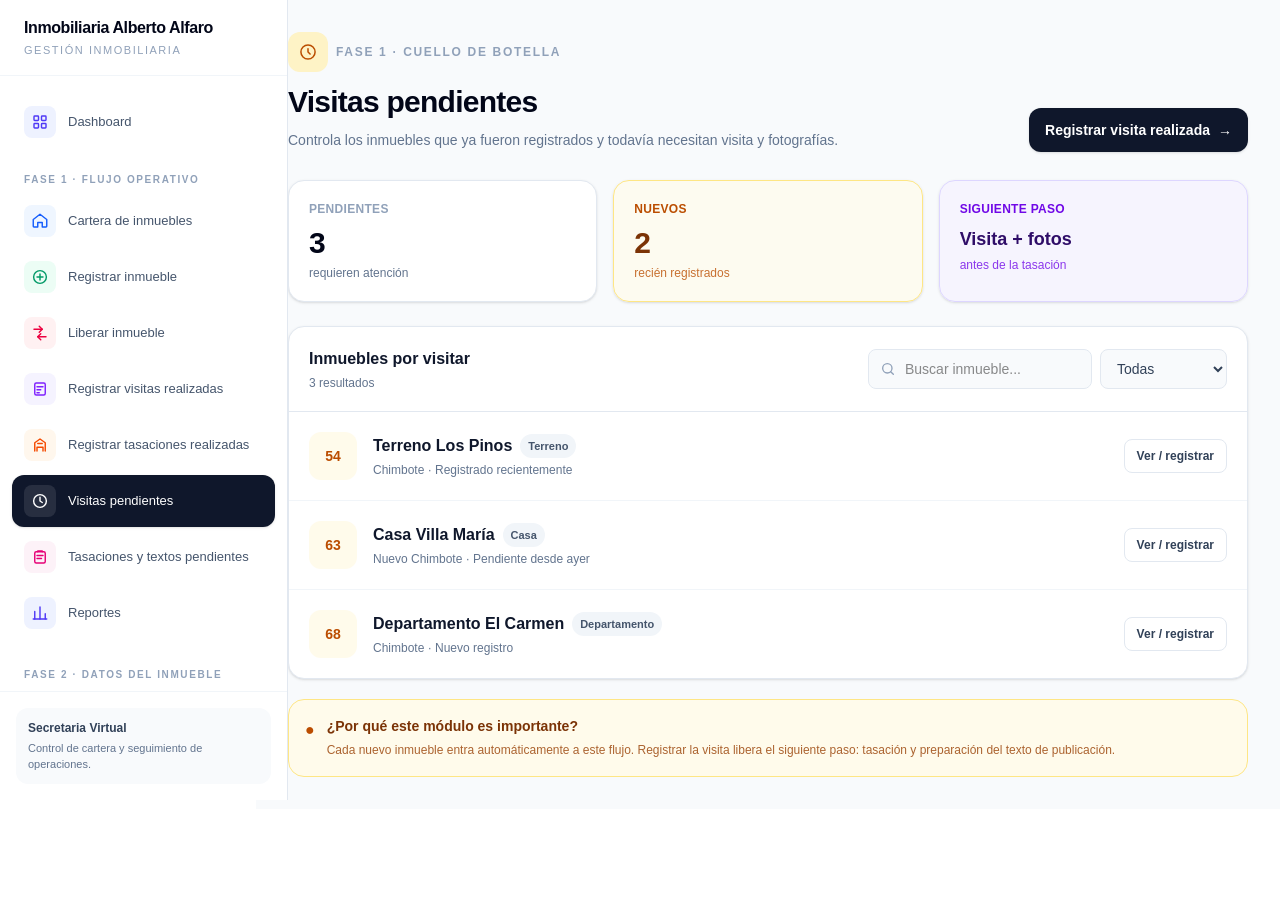
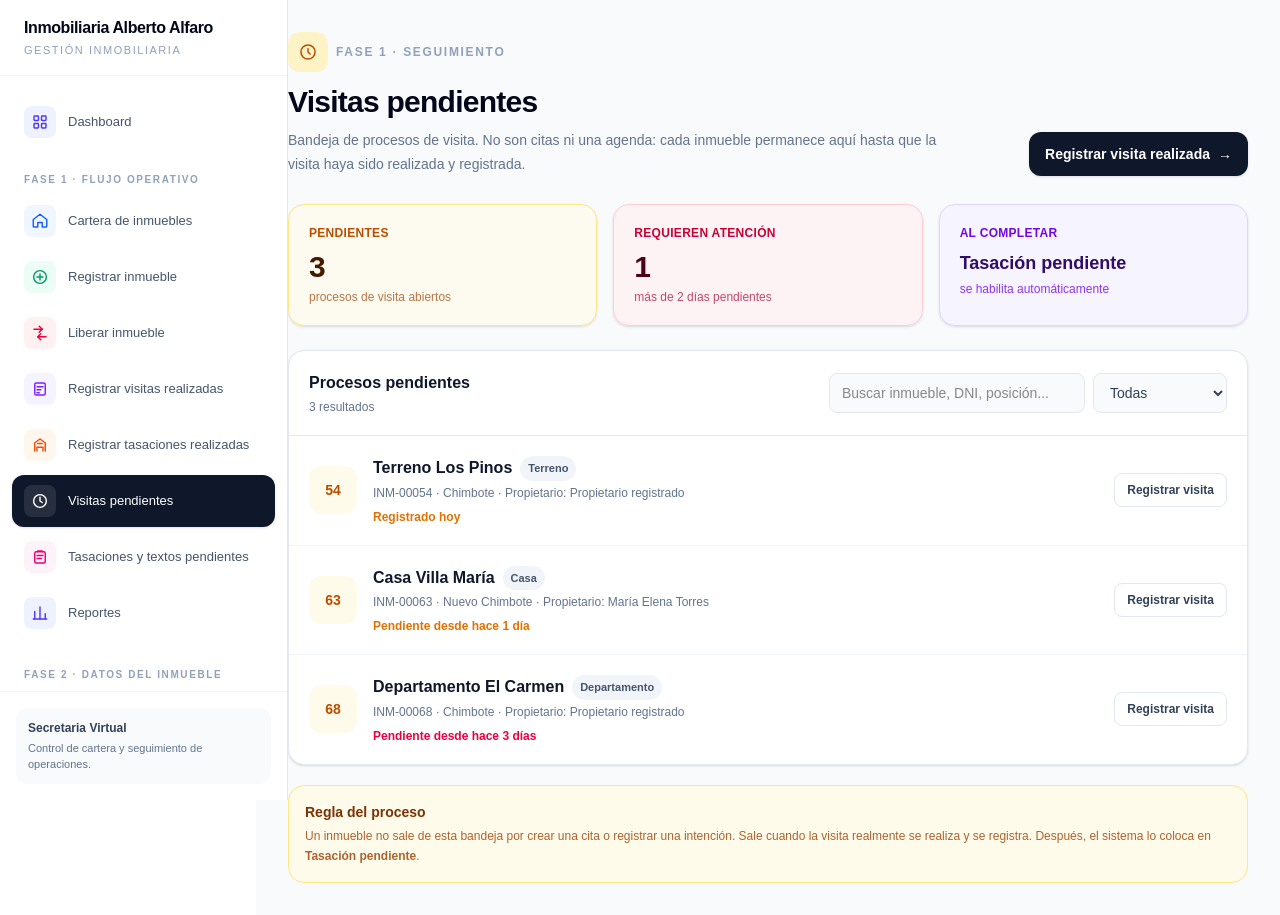
Before and after one commit to cpumaricramoori01-projx/inmobiliaria-alfaro, a Next.js app: page /visitas-pendientes in a window 1280 px wide. Before the commit the page ends 809 px from the top, so only its background shows below. Built offline with nearby package versions, Linux system fonts and the light colour scheme.

Commit message:
Refactorizar bandeja de visitas pendientes

```diff
--- a/app/visitas-pendientes/page.tsx
+++ b/app/visitas-pendientes/page.tsx
@@ -4,18 +4,19 @@ import Link from "next/link";
 import { useMemo, useState } from "react";
 
 type VisitaPendiente = {
+  id: string;
   posicion: string;
   nombre: string;
   ubicacion: string;
-  espera: string;
   dias: number;
   tipo: string;
+  propietario: string;
 };
 
 const items: VisitaPendiente[] = [
-  { posicion: "54", nombre: "Terreno Los Pinos", ubicacion: "Chimbote", espera: "Registrado recientemente", dias: 0, tipo: "Terreno" },
-  { posicion: "63", nombre: "Casa Villa María", ubicacion: "Nuevo Chimbote", espera: "Pendiente desde ayer", dias: 1, tipo: "Casa" },
-  { posicion: "68", nombre: "Departamento El Carmen", ubicacion: "Chimbote", espera: "Nuevo registro", dias: 0, tipo: "Departamento" },
+  { id: "INM-00054", posicion: "54", nombre: "Terreno Los Pinos", ubicacion: "Chimbote", dias: 0, tipo: "Terreno", propietario: "Propietario registrado" },
+  { id: "INM-00063", posicion: "63", nombre: "Casa Villa María", ubicacion: "Nuevo Chimbote", dias: 1, tipo: "Casa", propietario: "María Elena Torres" },
+  { id: "INM-00068", posicion: "68", nombre: "Departamento El Carmen", ubicacion: "Chimbote", dias: 3, tipo: "Departamento", propietario: "Propietario registrado" },
 ];
 
 export default function Page() {
@@ -24,18 +25,20 @@ export default function Page() {
 
   const filtrados = useMemo(() => {
     const texto = busqueda.toLowerCase().trim();
-
     return items.filter((item) => {
       const coincideTexto =
         !texto ||
+        item.id.toLowerCase().includes(texto) ||
         item.nombre.toLowerCase().includes(texto) ||
         item.ubicacion.toLowerCase().includes(texto) ||
-        item.posicion.includes(texto);
+        item.posicion.includes(texto) ||
+        item.propietario.toLowerCase().includes(texto);
 
       const coincideFiltro =
         filtro === "Todas" ||
         (filtro === "Hoy" && item.dias === 0) ||
-        (filtro === "Más de 1 día" && item.dias > 0);
+        (filtro === "1-2 días" && item.dias >= 1 && item.dias <= 2) ||
+        (filtro === "Más de 2 días" && item.dias > 2);
 
       return coincideTexto && coincideFiltro;
     });
@@ -44,126 +47,57 @@ export default function Page() {
   return (
     <main className="min-h-screen bg-slate-50 p-5 lg:p-8">
       <div className="mx-auto max-w-6xl">
-        <div className="flex flex-col gap-5 lg:flex-row lg:items-end lg:justify-between">
+        <header className="flex flex-col gap-5 lg:flex-row lg:items-end lg:justify-between">
           <div>
             <div className="flex items-center gap-2">
               <span className="flex h-10 w-10 items-center justify-center rounded-xl bg-amber-100 text-amber-700">
-                <svg viewBox="0 0 24 24" fill="none" className="h-5 w-5" stroke="currentColor" strokeWidth="1.8">
-                  <path d="M12 8v4l2.5 2.5" strokeLinecap="round" />
-                  <circle cx="12" cy="12" r="8.5" />
-                </svg>
+                <svg viewBox="0 0 24 24" fill="none" className="h-5 w-5" stroke="currentColor" strokeWidth="1.8"><path d="M12 8v4l2.5 2.5" strokeLinecap="round" /><circle cx="12" cy="12" r="8.5" /></svg>
               </span>
-              <p className="text-xs font-bold uppercase tracking-[.14em] text-slate-400">Fase 1 · Cuello de botella</p>
+              <p className="text-xs font-bold uppercase tracking-[.14em] text-slate-400">Fase 1 · Seguimiento</p>
             </div>
             <h1 className="mt-3 text-3xl font-bold tracking-tight text-slate-950">Visitas pendientes</h1>
-            <p className="mt-2 max-w-2xl text-sm leading-6 text-slate-500">
-              Controla los inmuebles que ya fueron registrados y todavía necesitan visita y fotografías.
-            </p>
+            <p className="mt-2 max-w-2xl text-sm leading-6 text-slate-500">Bandeja de procesos de visita. No son citas ni una agenda: cada inmueble permanece aquí hasta que la visita haya sido realizada y registrada.</p>
           </div>
+          <Link href="/registrar-visitas" className="inline-flex items-center justify-center gap-2 rounded-xl bg-slate-900 px-4 py-3 text-sm font-semibold text-white shadow-sm transition hover:bg-slate-800">Registrar visita realizada <span aria-hidden>→</span></Link>
+        </header>
 
-          <Link
-            href="/registrar-visitas"
-            className="inline-flex items-center justify-center gap-2 rounded-xl bg-slate-900 px-4 py-3 text-sm font-semibold text-white shadow-sm transition hover:bg-slate-800"
-          >
-            Registrar visita realizada
-            <span aria-hidden>→</span>
-          </Link>
-        </div>
-
-        <div className="mt-7 grid gap-4 sm:grid-cols-3">
-          <div className="rounded-2xl border border-slate-200 bg-white p-5 shadow-sm">
-            <p className="text-xs font-semibold uppercase tracking-wide text-slate-400">Pendientes</p>
-            <p className="mt-2 text-3xl font-bold text-slate-950">{items.length}</p>
-            <p className="mt-1 text-xs text-slate-500">requieren atención</p>
-          </div>
-          <div className="rounded-2xl border border-amber-200 bg-amber-50/70 p-5 shadow-sm">
-            <p className="text-xs font-semibold uppercase tracking-wide text-amber-700">Nuevos</p>
-            <p className="mt-2 text-3xl font-bold text-amber-900">{items.filter((x) => x.dias === 0).length}</p>
-            <p className="mt-1 text-xs text-amber-700/80">recién registrados</p>
-          </div>
-          <div className="rounded-2xl border border-violet-200 bg-violet-50/70 p-5 shadow-sm">
-            <p className="text-xs font-semibold uppercase tracking-wide text-violet-700">Siguiente paso</p>
-            <p className="mt-2 text-lg font-bold text-violet-950">Visita + fotos</p>
-            <p className="mt-1 text-xs text-violet-700/80">antes de la tasación</p>
-          </div>
-        </div>
+        <section className="mt-7 grid gap-4 sm:grid-cols-3">
+          <div className="rounded-2xl border border-amber-200 bg-amber-50/70 p-5 shadow-sm"><p className="text-xs font-semibold uppercase tracking-wide text-amber-700">Pendientes</p><p className="mt-2 text-3xl font-bold text-amber-950">{items.length}</p><p className="mt-1 text-xs text-amber-800/70">procesos de visita abiertos</p></div>
+          <div className="rounded-2xl border border-rose-200 bg-rose-50/70 p-5 shadow-sm"><p className="text-xs font-semibold uppercase tracking-wide text-rose-700">Requieren atención</p><p className="mt-2 text-3xl font-bold text-rose-950">{items.filter((x) => x.dias > 2).length}</p><p className="mt-1 text-xs text-rose-800/70">más de 2 días pendientes</p></div>
+          <div className="rounded-2xl border border-violet-200 bg-violet-50/70 p-5 shadow-sm"><p className="text-xs font-semibold uppercase tracking-wide text-violet-700">Al completar</p><p className="mt-2 text-lg font-bold text-violet-950">Tasación pendiente</p><p className="mt-1 text-xs text-violet-700/80">se habilita automáticamente</p></div>
+        </section>
 
         <section className="mt-6 overflow-hidden rounded-2xl border border-slate-200 bg-white shadow-sm">
           <div className="flex flex-col gap-4 border-b border-slate-200 p-5 lg:flex-row lg:items-center lg:justify-between">
-            <div>
-              <h2 className="font-bold text-slate-900">Inmuebles por visitar</h2>
-              <p className="mt-1 text-xs text-slate-500">{filtrados.length} resultado{filtrados.length === 1 ? "" : "s"}</p>
-            </div>
-
+            <div><h2 className="font-bold text-slate-900">Procesos pendientes</h2><p className="mt-1 text-xs text-slate-500">{filtrados.length} resultado{filtrados.length === 1 ? "" : "s"}</p></div>
             <div className="flex flex-col gap-2 sm:flex-row">
-              <div className="relative">
-                <svg viewBox="0 0 24 24" fill="none" className="pointer-events-none absolute left-3 top-1/2 h-4 w-4 -translate-y-1/2 text-slate-400" stroke="currentColor" strokeWidth="2">
-                  <circle cx="11" cy="11" r="7" />
-                  <path d="m20 20-4-4" strokeLinecap="round" />
-                </svg>
-                <input
-                  value={busqueda}
-                  onChange={(e) => setBusqueda(e.target.value)}
-                  placeholder="Buscar inmueble..."
-                  className="h-10 w-full rounded-lg border border-slate-200 bg-slate-50 pl-9 pr-3 text-sm outline-none transition focus:border-slate-400 focus:bg-white sm:w-56"
-                />
-              </div>
-              <select
-                value={filtro}
-                onChange={(e) => setFiltro(e.target.value)}
-                className="h-10 rounded-lg border border-slate-200 bg-slate-50 px-3 text-sm text-slate-700 outline-none focus:border-slate-400"
-              >
-                <option>Todas</option>
-                <option>Hoy</option>
-                <option>Más de 1 día</option>
+              <input value={busqueda} onChange={(e) => setBusqueda(e.target.value)} placeholder="Buscar inmueble, DNI, posición..." className="h-10 w-full rounded-lg border border-slate-200 bg-slate-50 px-3 text-sm outline-none transition focus:border-slate-400 focus:bg-white sm:w-64" />
+              <select value={filtro} onChange={(e) => setFiltro(e.target.value)} className="h-10 rounded-lg border border-slate-200 bg-slate-50 px-3 text-sm text-slate-700 outline-none focus:border-slate-400">
+                <option>Todas</option><option>Hoy</option><option>1-2 días</option><option>Más de 2 días</option>
               </select>
             </div>
           </div>
 
-          {filtrados.length > 0 ? (
-            <div className="divide-y divide-slate-100">
-              {filtrados.map((item) => (
-                <div key={item.posicion} className="flex flex-col gap-4 p-5 transition hover:bg-slate-50/70 sm:flex-row sm:items-center">
-                  <div className="flex h-12 w-12 shrink-0 items-center justify-center rounded-xl bg-amber-50 text-sm font-bold text-amber-700">
-                    {item.posicion}
-                  </div>
+          <div className="divide-y divide-slate-100">
+            {filtrados.map((item) => (
+              <div key={item.id} className="flex flex-col gap-4 p-5 transition hover:bg-slate-50/70 sm:flex-row sm:items-center">
+                <div className="flex h-12 w-12 shrink-0 items-center justify-center rounded-xl bg-amber-50 text-sm font-bold text-amber-700">{item.posicion}</div>
+                <div className="min-w-0 flex-1">
+                  <div className="flex flex-wrap items-center gap-2"><h3 className="font-semibold text-slate-900">{item.nombre}</h3><span className="rounded-full bg-slate-100 px-2 py-1 text-[11px] font-semibold text-slate-600">{item.tipo}</span></div>
+                  <p className="mt-1 text-xs text-slate-500">{item.id} · {item.ubicacion} · Propietario: {item.propietario}</p>
+                  <p className={item.dias > 2 ? "mt-2 text-xs font-semibold text-rose-600" : "mt-2 text-xs font-semibold text-amber-600"}>{item.dias === 0 ? "Registrado hoy" : "Pendiente desde hace " + item.dias + " día" + (item.dias === 1 ? "" : "s")}</p>
+                </div>
+                <Link href="/registrar-visitas" className="rounded-lg border border-slate-200 px-3 py-2 text-xs font-semibold text-slate-700 transition hover:bg-slate-100">Registrar visita</Link>
+              </div>
+            ))}
+          </div>
 
-                  <div className="min-w-0 flex-1">
-                    <div className="flex flex-wrap items-center gap-2">
-                      <h3 className="font-semibold text-slate-900">{item.nombre}</h3>
-                      <span className="rounded-full bg-slate-100 px-2 py-1 text-[11px] font-semibold text-slate-600">{item.tipo}</span>
-                    </div>
-                    <p className="mt-1 text-xs text-slate-500">{item.ubicacion} · {item.espera}</p>
-                  </div>
-
-                  <div className="flex items-center gap-2">
-                    <Link
-                      href="/registrar-visitas"
-                      className="rounded-lg border border-slate-200 px-3 py-2 text-xs font-semibold text-slate-700 transition hover:bg-slate-100"
-                    >
-                      Ver / registrar
-                    </Link>
-                  </div>
-                </div>
-              ))}
-            </div>
-          ) : (
-            <div className="px-5 py-12 text-center">
-              <div className="mx-auto flex h-12 w-12 items-center justify-center rounded-full bg-emerald-50 text-emerald-600">✓</div>
-              <p className="mt-3 font-semibold text-slate-900">No hay resultados</p>
-              <p className="mt-1 text-sm text-slate-500">Prueba con otro criterio de búsqueda.</p>
-            </div>
-          )}
+          {filtrados.length === 0 && <div className="px-5 py-12 text-center"><div className="mx-auto flex h-12 w-12 items-center justify-center rounded-full bg-emerald-50 text-emerald-600">✓</div><p className="mt-3 font-semibold text-slate-900">No hay resultados</p><p className="mt-1 text-sm text-slate-500">Prueba con otro criterio de búsqueda.</p></div>}
         </section>
 
-        <div className="mt-5 flex items-start gap-3 rounded-2xl border border-amber-200 bg-amber-50 p-4">
-          <span className="mt-0.5 text-amber-700">●</span>
-          <div>
-            <p className="text-sm font-semibold text-amber-900">¿Por qué este módulo es importante?</p>
-            <p className="mt-1 text-xs leading-5 text-amber-800/80">
-              Cada nuevo inmueble entra automáticamente a este flujo. Registrar la visita libera el siguiente paso: tasación y preparación del texto de publicación.
-            </p>
-          </div>
+        <div className="mt-5 rounded-2xl border border-amber-200 bg-amber-50 p-4">
+          <p className="text-sm font-semibold text-amber-900">Regla del proceso</p>
+          <p className="mt-1 text-xs leading-5 text-amber-800/80">Un inmueble no sale de esta bandeja por crear una cita o registrar una intención. Sale cuando la visita realmente se realiza y se registra. Después, el sistema lo coloca en <strong>Tasación pendiente</strong>.</p>
         </div>
       </div>
     </main>
```
